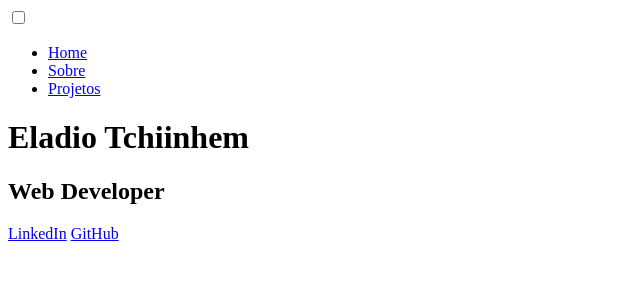
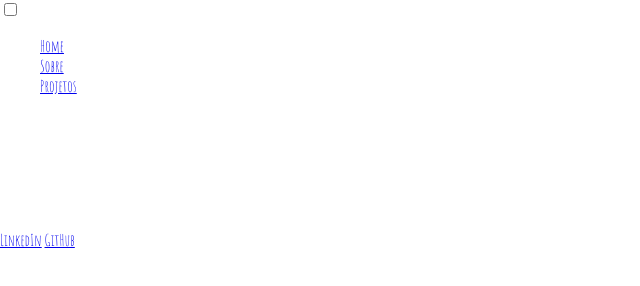
Before and after one commit to tchiinhemba/simple-portfolio, a plain HTML site: page index.html in a window 1280 px wide. Shown: the whole page, without its empty margins (0-640 px from the left). Drawn offline with Linux system fonts and the light colour scheme.

Commit message:
css struture

```diff
--- a/index.html
+++ b/index.html
@@ -27,7 +27,7 @@
                 </nav>
             </div>
         </div>
-        <h1>Eladio Tchiinhem</h1>
+        <h1>Eladio Tchiinhemba</h1>
         <h2>Web Developer</h2>
         <div class="social-media">
             <a href="#">LinkedIn</a>
--- a/public/styles/style.css
+++ b/public/styles/style.css
@@ -0,0 +1,8 @@
+@import url('https://fonts.googleapis.com/css2?family=Amatic+SC&display=swap');
+
+body {
+    margin: 0;
+    padding: 0;
+    color: white;
+    font-family: 'Amatic SC', cursive;
+}
```
